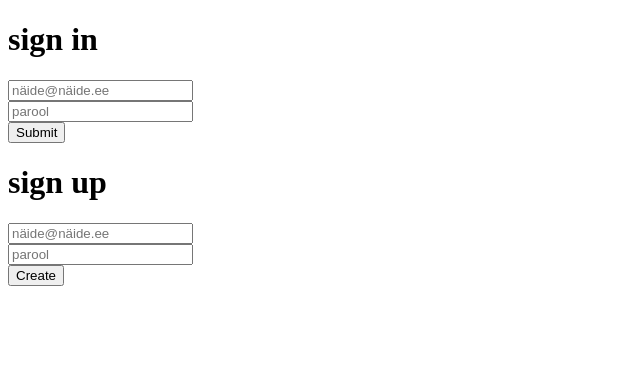
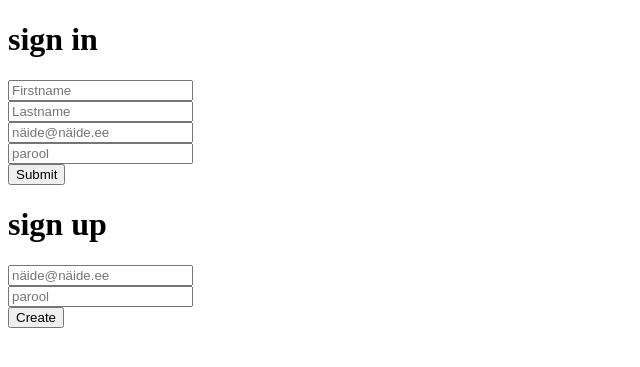
Before and after one commit to ukupoder/1.kodutoo-IV-ruhm, a PHP site: page /first.php in a window 1280 px wide. Shown: the top 367 px of the page, without its empty margins (0-640 px from the left). Run offline with PHP 8.4, Linux system fonts and the light colour scheme.

Commit message:
another two forms

```diff
--- a/first.php
+++ b/first.php
@@ -52,6 +52,8 @@ if (isset($_POST["signupPassword"]))
 	<body>
 	<h1> sign in </h1>
 		<form method="POST">
+			<input name="loginFirstname" placeholder="Firstname" type="firstname"><br>
+			<input name="loginLastname" placeholder="Lastname" type="lastname"><br>
 			<input name="loginEmail" placeholder="näide@näide.ee" type="email"><br>
 			<input name="loginPassword" placeholder="parool" type="password"><br>
 
```
